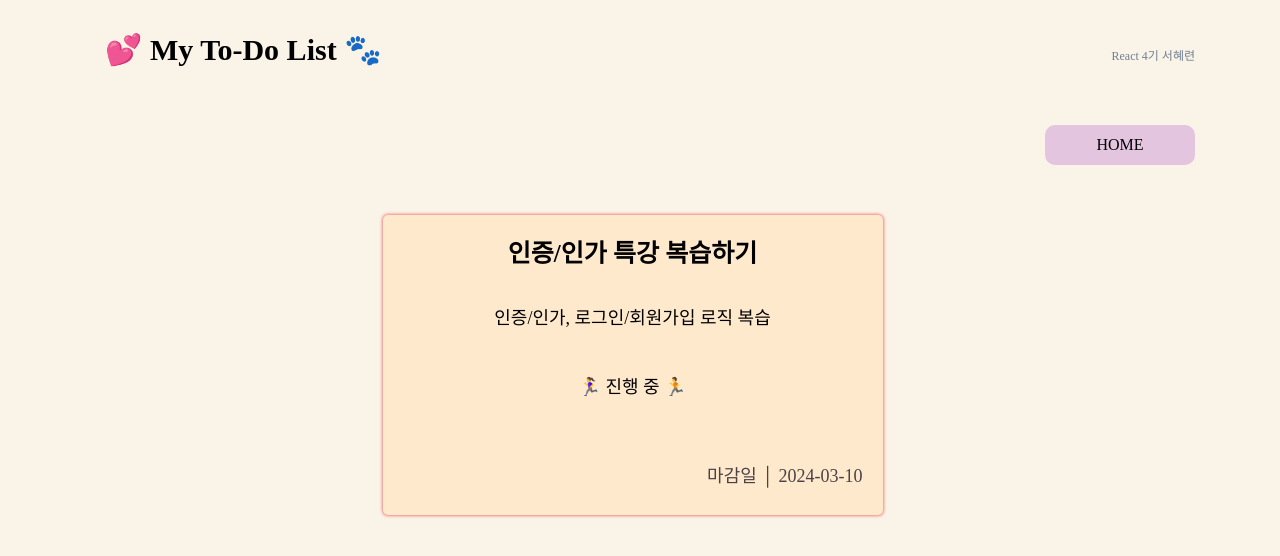
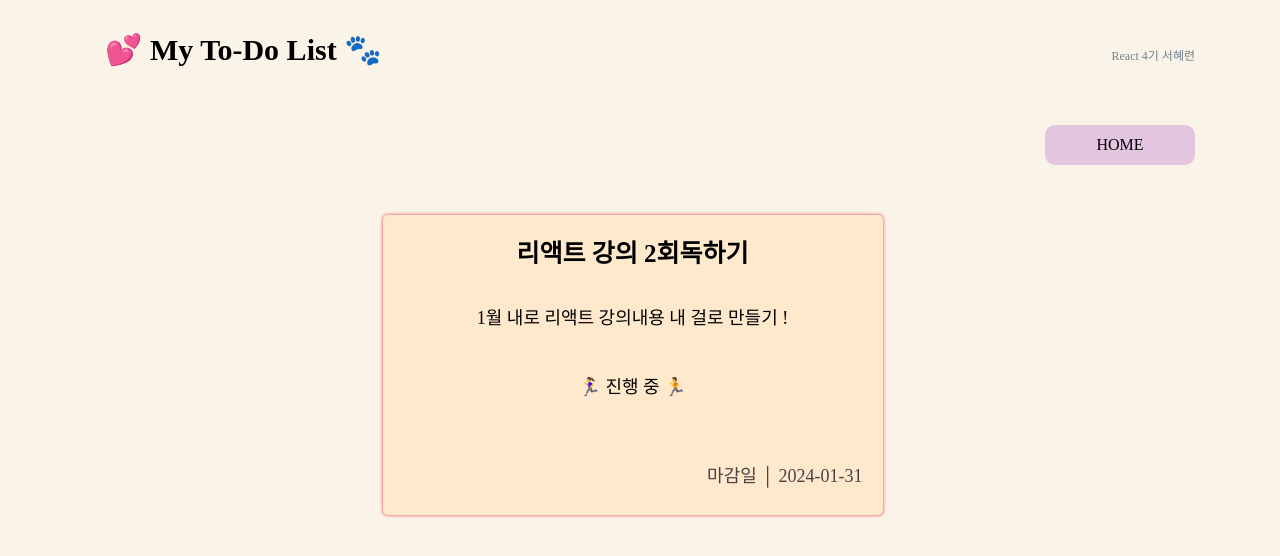
Before and after one commit to Hyeryeon-Seo/TS_my_to_do_list, a React (Vite) app: page /0 in a window 1280 px wide. Shown: the top 556 px of the page. Built offline with nearby package versions, Linux system fonts and the light colour scheme; a web font is replaced by a local one.

Commit message:
feat: sampleTodo 로 todolist initial state 변경

```diff
--- a/modules/todoListSlice.ts
+++ b/modules/todoListSlice.ts
@@ -1,16 +1,9 @@
 import { PayloadAction, createSlice } from "@reduxjs/toolkit";
 import { Todo } from "../src/types/todoType";
+import { sampleTodo } from "../src/assets/sampleTodo";
 // PayloadAction = action.payload 필드의 타입을 지정할 수 있게 해주는 제네릭이다.
 
-const initialState: Todo[] = [
-	{
-		id: "0",
-		title: "인증/인가 특강 복습하기",
-		content: "인증/인가, 로그인/회원가입 로직 복습",
-		deadline: "2024-03-10",
-		isDone: false,
-	},
-];
+const initialState: Todo[] = sampleTodo;
 
 export const todoListSlice = createSlice({
 	name: "todoList",
--- a/src/assets/sampleTodo.ts
+++ b/src/assets/sampleTodo.ts
@@ -1,9 +1,18 @@
 import { Todo } from "../types/todoType";
 
-export const sampleTodo: Todo = {
-	id: "0",
-	title: "리액트 강의 2회독하기",
-	content: "1월 내로 리액트 강의내용 내 걸로 만들기 !",
-	deadline: "2024-01-31",
-	isDone: false,
-};
+export const sampleTodo: Todo[] = [
+	{
+		id: "0",
+		title: "리액트 강의 2회독하기",
+		content: "1월 내로 리액트 강의내용 내 걸로 만들기 !",
+		deadline: "2024-01-31",
+		isDone: false,
+	},
+	{
+		id: "1",
+		title: "인증/인가 특강 복습하기",
+		content: "인증/인가, 로그인/회원가입 로직 복습",
+		deadline: "2024-03-10",
+		isDone: false,
+	},
+];
```
